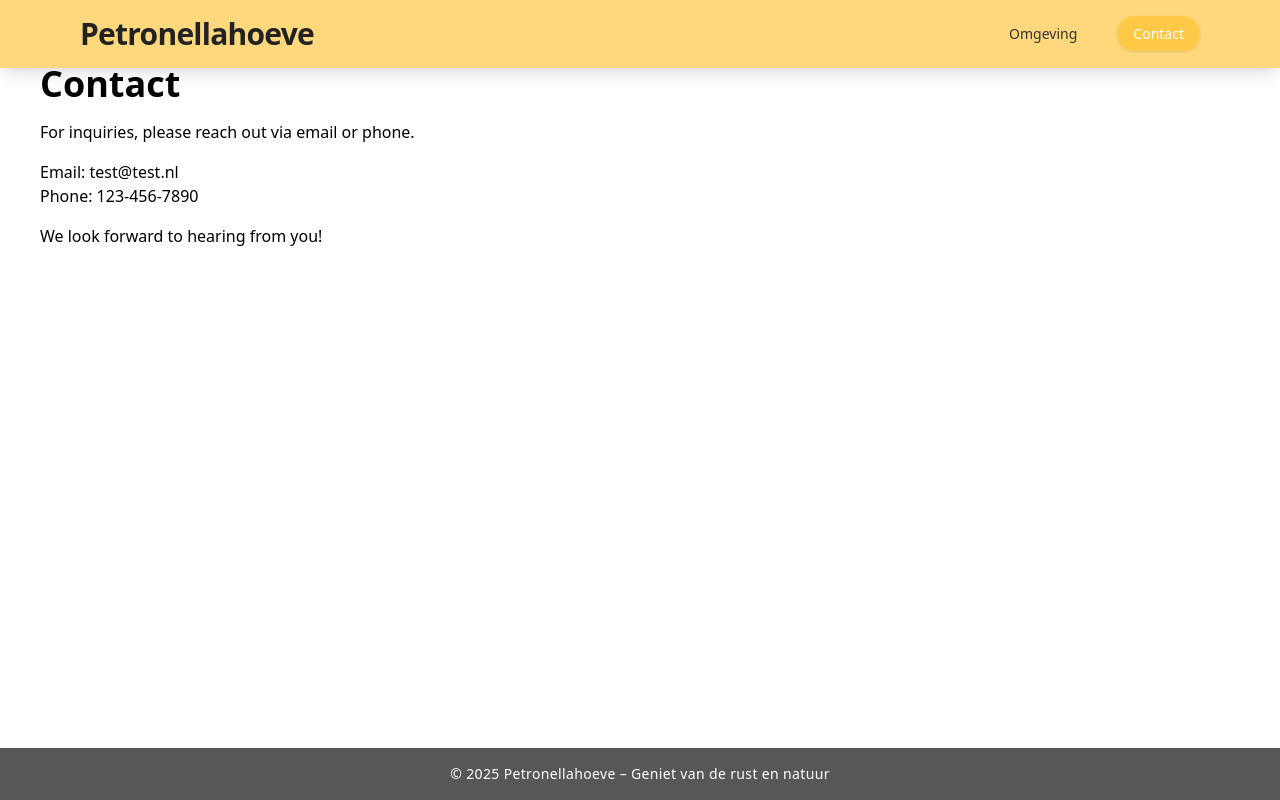
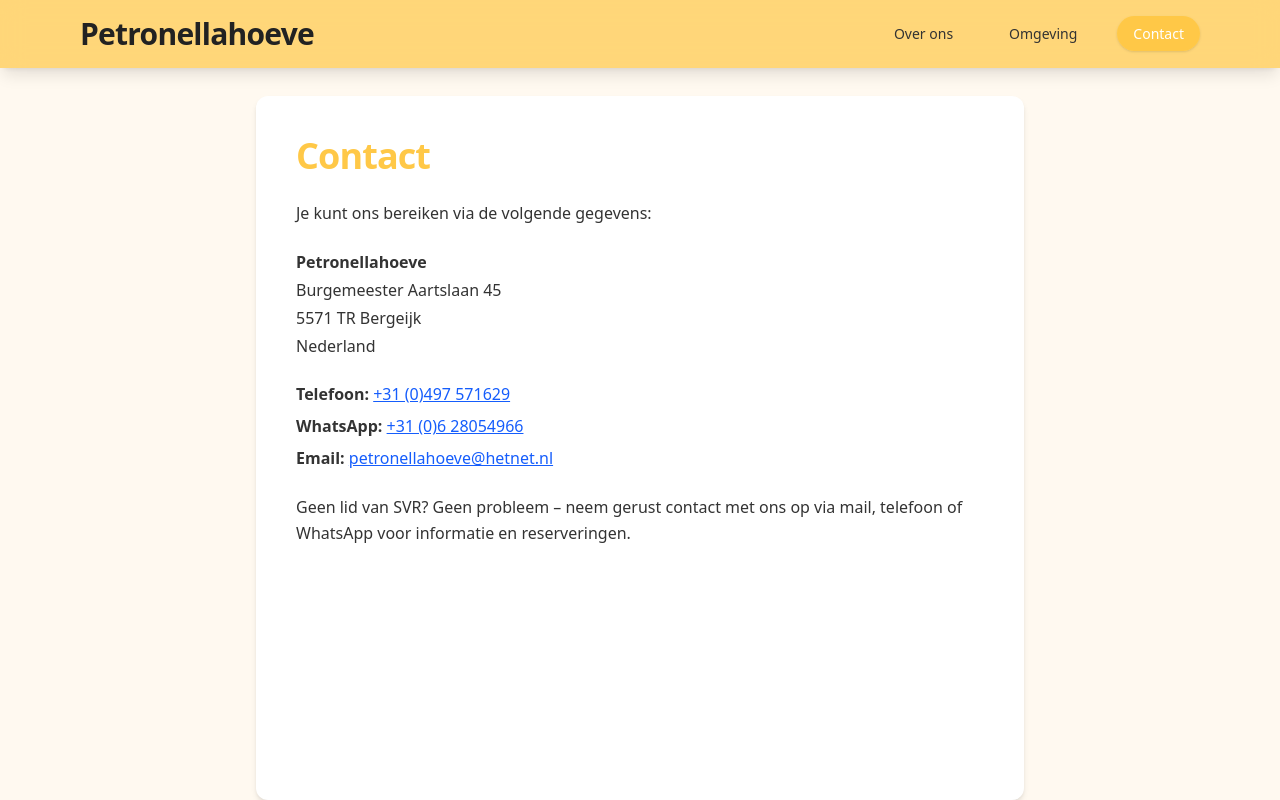
Before and after one commit to Joshua-dos-santos/petronellahoeve, a React (Vite) app: page /contact in a window 1280 px wide. Built offline with nearby package versions, Linux system fonts and the light colour scheme.

Commit message:
Updated styling of the existing pages

```diff
--- a/src/App.jsx
+++ b/src/App.jsx
@@ -3,6 +3,7 @@ import Navbar from "./components/navbar";
 import HomePage from "./pages/homepage";
 import Omgeving from "./pages/omgeving";
 import Contact from "./pages/Contact";
+import OverOns from "./pages/over-ons";
 
 export default function App() {
   return (
@@ -10,6 +11,7 @@ export default function App() {
       <Navbar />
       <Routes>
         <Route path="/" element={<HomePage />} />
+        <Route path="/over-ons" element={<OverOns />} />
         <Route path="/omgeving" element={<Omgeving />} />
         <Route path="/contact" element={<Contact />} />
       </Routes>
--- a/src/components/navbar/index.jsx
+++ b/src/components/navbar/index.jsx
@@ -1,6 +1,7 @@
 import { Link, useLocation } from "react-router-dom";
 
 const links = [
+    { to: "/over-ons", label: "Over ons" },
   { to: "/omgeving", label: "Omgeving" },
   { to: "/contact", label: "Contact" },
 ];
--- a/src/pages/contact/index.jsx
+++ b/src/pages/contact/index.jsx
@@ -1,24 +1,48 @@
 export default function Contact() {
   return (
-    <>
-      <div className="min-h-screen p-10 pt-16">
-        <h1 className="text-4xl font-bold">Contact</h1>
-        <p className="mt-4">
-          For inquiries, please reach out via email or phone.
+    <div className="min-h-screen bg-[#FFF9F0] text-[#333] pt-24 px-4 sm:px-6 md:px-8 flex justify-center">
+      <div className="w-full max-w-3xl bg-white shadow-md rounded-xl p-6 sm:p-10">
+        <h1 className="text-4xl font-extrabold text-[#FFC847] mb-6 tracking-tight">
+          Contact
+        </h1>
+
+        <p className="mb-6 text-base leading-relaxed">
+          Je kunt ons bereiken via de volgende gegevens:
         </p>
-        <ul className="mt-4">
-          <li>Email: test@test.nl </li>
-          <li>Phone: 123-456-7890</li>
-        </ul>
-        <p className="mt-4">We look forward to hearing from you!</p>
+
+        <div className="mb-6 space-y-1 text-base">
+          <p><strong>Petronellahoeve</strong></p>
+          <p>Burgemeester Aartslaan 45</p>
+          <p>5571 TR Bergeijk</p>
+          <p>Nederland</p>
+        </div>
+
+        <div className="mb-6 space-y-2 text-base">
+          <p>
+            <strong>Telefoon:</strong>{" "}
+            <a href="tel:+31497571629" className="text-blue-600 underline hover:text-blue-800">
+              +31 (0)497 571629
+            </a>
+          </p>
+          <p>
+            <strong>WhatsApp:</strong>{" "}
+            <a href="https://wa.me/31628054966" target="_blank" rel="noopener noreferrer" className="text-blue-600 underline hover:text-blue-800">
+              +31 (0)6 28054966
+            </a>
+          </p>
+          <p>
+            <strong>Email:</strong>{" "}
+            <a href="mailto:petronellahoeve@hetnet.nl" className="text-blue-600 underline hover:text-blue-800">
+              petronellahoeve@hetnet.nl
+            </a>
+          </p>
+        </div>
+
+        <p className="text-base leading-relaxed">
+          Geen lid van SVR? Geen probleem – neem gerust contact met ons op via
+          mail, telefoon of WhatsApp voor informatie en reserveringen.
+        </p>
       </div>
-
-      <footer className="bg-[#565857] text-white text-center py-4 absolute bottom-0 w-full z-20">
-        <p className="text-sm tracking-wide">
-          &copy; {new Date().getFullYear()} Petronellahoeve – Geniet van de rust
-          en natuur
-        </p>
-      </footer>
-    </>
+    </div>
   );
 }
--- a/src/pages/omgeving/index.jsx
+++ b/src/pages/omgeving/index.jsx
@@ -1,17 +1,45 @@
 export default function Omgeving() {
   return (
-    <>
-      <div className="min-h-screen p-10 pt-16">
-        <h1 className="text-4xl font-bold">Omgeving</h1>
-        <p className="mt-4">Info about the surrounding area...</p>
+    <div className="min-h-screen bg-[#FFF9F0] text-[#333] pt-24 px-4 sm:px-6 md:px-8 flex justify-center">
+      <div className="w-full max-w-4xl bg-white shadow-md rounded-xl p-6 sm:p-10">
+        <h1 className="text-4xl font-extrabold text-[#FFC847] mb-6 tracking-tight">
+          Omgeving
+        </h1>
+
+        <p className="mb-6 text-base leading-relaxed">
+          Onze minicamping ligt net buiten het dorp <strong>Bergeijk</strong>, midden in het groen.
+          De omgeving is ideaal voor liefhebbers van rust, natuur en het buitenleven.
+        </p>
+
+        <p className="mb-6 text-base leading-relaxed">
+          Je kunt direct vanaf de camping aansluiten op verschillende <strong>knooppuntroutes</strong>
+          voor wandelen en fietsen. Populaire gebieden zijn onder andere:
+        </p>
+
+        <ul className="mb-6 space-y-3 pl-5 list-none">
+          {[
+            "De Malpie",
+            "De Maai",
+            "De Plateaux-Hageven (NL-BE grens)",
+            "Stroomgebied van de Keersop",
+          ].map((item, index) => (
+            <li key={index} className="relative pl-6">
+              <span className="absolute left-0 top-1 text-[#FFC847]">•</span>
+              {item}
+            </li>
+          ))}
+        </ul>
+
+        <p className="mb-6 text-base leading-relaxed">
+          Het centrum van <strong>Bergeijk</strong> is dichtbij en biedt winkels, horeca, een dorpsplein en regelmatig evenementen of een markt.
+          Ook vind je hier werk van ontwerper <strong>Gerrit Rietveld</strong>, zoals een park en bushokjes.
+        </p>
+
+        <p className="text-base leading-relaxed">
+          Leuke uitstapjes in de buurt zijn onder andere: <strong>Eersel</strong>, <strong>Valkenswaard</strong>
+          en het Belgische <strong>Lommel</strong>.
+        </p>
       </div>
-
-      <footer className="bg-[#565857] text-white text-center py-4 absolute bottom-0 w-full z-20">
-        <p className="text-sm tracking-wide">
-          &copy; {new Date().getFullYear()} Petronellahoeve – Geniet van de rust
-          en natuur
-        </p>
-      </footer>
-    </>
+    </div>
   );
 }
--- /dev/null
+++ b/src/pages/over-ons/index.jsx
@@ -0,0 +1,44 @@
+export default function OverOns() {
+  return (
+    <div className="min-h-screen bg-[#FFF9F0] text-[#333] pt-24 px-4 sm:px-6 md:px-8 flex justify-center">
+      <div className="w-full max-w-4xl bg-white shadow-md rounded-xl p-6 sm:p-10">
+
+        <h1 className="text-4xl font-extrabold text-[#FFC847] mb-6 tracking-tight">
+          Over ons
+        </h1>
+
+        <p className="mb-6 text-base leading-relaxed">
+          Minicamping <strong>De Petronellahoeve</strong> is een klassieke
+          boerderijcamping in de bosrijke omgeving van Bergeijk. We beschikken
+          over ongeveer 15 ruime staanplaatsen zonder vaste afmetingen –{" "}
+          <em>voldoende ruimte en comfort staan centraal</em>.
+        </p>
+
+        <ul className="mb-8 space-y-3 pl-5 list-none">
+          {[
+            "6 Ampère stroom",
+            "Douches: €0.50",
+            "Toiletten beschikbaar",
+            "Gratis Wifi bij het sanitair",
+            "Huisdieren welkom: €1.00",
+            "Seizoenplaatsen beschikbaar",
+            "Staplaatsen zonder vaste afmetingen",
+          ].map((item, index) => (
+            <li key={index} className="relative pl-6">
+              <span className="absolute left-0 top-1 text-[#FFC847]">✔</span>
+              {item}
+            </li>
+          ))}
+        </ul>
+
+        <p className="text-base leading-relaxed">
+          We zijn aangesloten bij{" "}
+          <strong className="text-[#FFC847]">SVR (Stichting Vrije Recreatie)</strong>.
+          <br />
+          Ben je geen lid? Neem gerust contact met ons op via mail, telefoon of
+          WhatsApp – we helpen je graag verder!
+        </p>
+      </div>
+    </div>
+  );
+}
```
Also changed, not shown: public/images/petronellahoeve.jpg (added).
